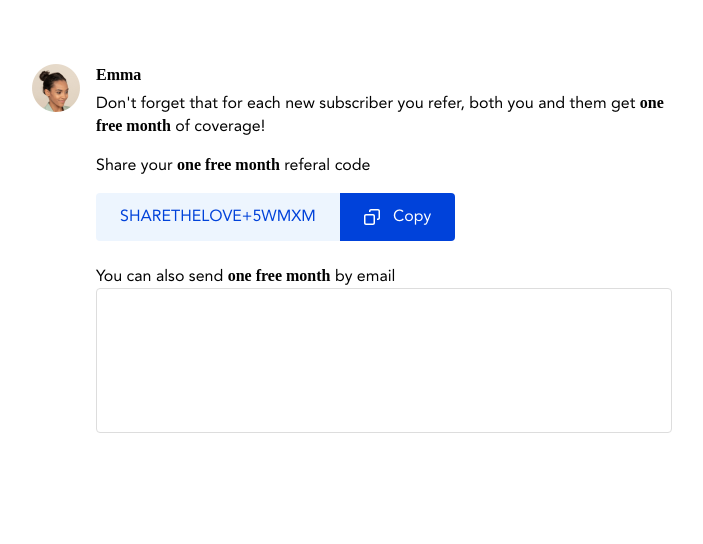
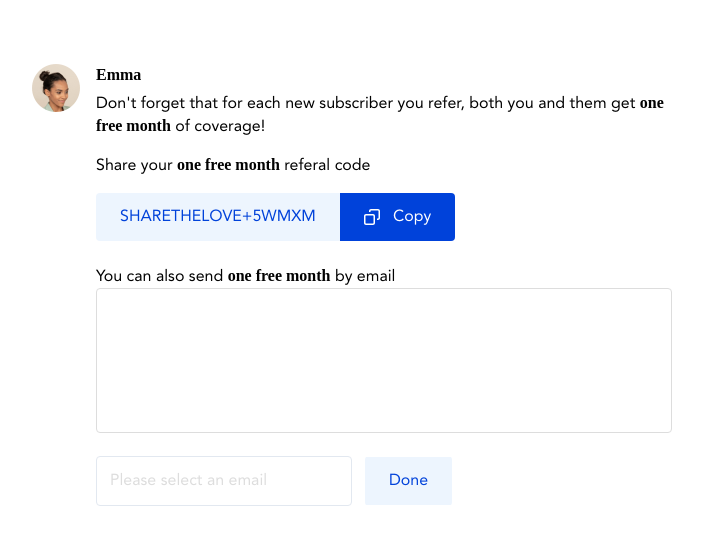
Before and after one commit to FaXaq/test_lk, a Vue app: page / in a window 1280 px wide. Shown: the top 544 px of the page, without its empty margins (288-991 px from the left). Built offline with nearby package versions, Linux system fonts and the light colour scheme; a web font is replaced by a local one.

Commit message:
Add select & secondary button (TODO: select icon)

```diff
--- a/src/components/commons/Btn.vue
+++ b/src/components/commons/Btn.vue
@@ -4,8 +4,15 @@
       <p>{{ preText }}</p>
     </div>
     <button class="cursor-inherit" @click="$emit('click')">
-      <div class="py-luko-sm px-luko-lg bg-luko-blue text-white flex items-center">
-        <div class="mr-luko-sm">
+      <div
+        class="py-luko-sm px-luko-lg flex items-center"
+        :class="{
+          'bg-luko-blue': !secondary,
+          'text-white': !secondary,
+          'bg-luko-blue-light': secondary,
+          'text-luko-blue': secondary
+        }">
+        <div v-if="withIcon" class="mr-luko-sm">
           <slot name="icon"/>
         </div>
         <div>
@@ -22,6 +29,12 @@ export default Vue.extend({
   props: {
     preText: {
       required: false
+    },
+    withIcon: {
+      default: false
+    },
+    secondary: {
+      default: false
     }
   }
 });
--- /dev/null
+++ b/src/components/commons/Slct.vue
@@ -0,0 +1,52 @@
+<template>
+  <div class="w-64 relative">
+    <p
+      class="cursor-default border border-lk-blue px-luko-sm py-luko-sm rounded flex"
+      :class="{ 'text-luko-gray': selectedIndex < 0 }"
+      @click="toggleOpen()"
+    >
+      <span>{{ options[selectedIndex] ? options[selectedIndex] : "Please select an email" }}</span>
+    </p>
+    <ul class="absolute b-0 shadow w-full max-h-64 overflow-auto" v-if="open">
+      <li
+        class="px-luko-md py-luko-sm cursor-default"
+        v-for="(option, index) in options"
+        :key="option"
+        @click="() => {
+          toggleOpen()
+          $emit('update', index)
+        }"
+      >
+        {{ option }}
+      </li>
+    </ul>
+  </div>
+</template>
+
+<script lang="ts">
+import Vue from 'vue'
+export default Vue.extend({
+  props: {
+    options: {
+      required: true,
+      type: Array
+    },
+    selectedIndex: {
+      required: true,
+      type: Number
+    }
+  },
+
+  data() {
+    return {
+      open: false
+    }
+  },
+
+  methods: {
+    toggleOpen() {
+      this.open = !this.open
+    }
+  }
+})
+</script>
--- a/src/views/Home.vue
+++ b/src/views/Home.vue
@@ -6,21 +6,23 @@
         <h5 class="font-luko-bold font-bold mb-luko-xs">Emma</h5>
         <p class="mb-luko-md">
           Don't forget that for each new subscriber you refer, both you and them get
-          <strong
-            class="font-luko-bold"
-          >one free month</strong> of coverage!
+          <strong class="font-luko-bold">one free month</strong>
+          of coverage!
         </p>
         <p>
           Share your
           <strong class="font-luko-bold">one free month</strong> referal code
         </p>
         <div class="mt-luko-md mb-luko-lg flex">
-          <Btn :preText="referalCode" class="cursor-copy" @click="copyReferalCode">
+          <Btn :preText="referalCode" :withIcon="true" class="cursor-copy" @click="copyReferalCode">
             <template v-slot:icon>
               <CopyIcon/>
             </template>
-            <template>
+            <template v-if="canCopy">
               <p>Copy</p>
+            </template>
+            <template v-if="hasCopied">
+              <p>Copied !</p>
             </template>
           </Btn>
         </div>
@@ -28,7 +30,15 @@
           You can also send
           <strong class="font-luko-bold">one free month</strong> by email
         </p>
-        <TxtArea :value="inputEmails" @update="(v) => inputEmails = v"/>
+        <TxtArea class="mb-luko-md" :value="inputEmails" @update="(v) => inputEmails = v"/>
+        <div class="flex">
+          <Slct :options="emails" @update="(v) => selectedEmailIndex = v" :selectedIndex="selectedEmailIndex" />
+          <Btn class="cursor-pointer ml-luko-sm" :secondary="true">
+            <template>
+              <p>Done</p>
+            </template>
+          </Btn>
+        </div>
       </div>
     </div>
   </div>
@@ -37,6 +47,7 @@
 <script lang="ts">
 import Vue from "vue";
 import Btn from "@/components/commons/Btn.vue";
+import Slct from "@/components/commons/Slct.vue";
 import TxtArea from "@/components/commons/TxtArea.vue";
 import CopyIcon from "@/assets/icons/Copy.vue";
 
@@ -44,17 +55,26 @@ export default Vue.extend({
   components: {
     Btn,
     TxtArea,
+    Slct,
     CopyIcon
   },
   data() {
     return {
       referalCode: "SHARETHELOVE+5WMXM",
-      inputEmails: ""
+      inputEmails: "",
+      canCopy: true,
+      hasCopied: false,
+      selectedEmailIndex: -1
     };
   },
   computed: {
     emails(): string[] {
-      return this.inputEmails.replace(" ", "").split(";");
+      // trim whitespace, split and filter out empty elements
+      return this.inputEmails.replace(" ", "").split(";").filter(e => e !== "");
+    },
+
+    selectedEmail(): string | undefined {
+      return this.emails[this.selectedEmailIndex]
     }
   },
   methods: {
@@ -73,9 +93,23 @@ export default Vue.extend({
       fakeInput.select();
       fakeInput.setSelectionRange(0, 99999);
       // copy
-      document.execCommand("copy");
+      try {
+        document.execCommand("copy");
+        this.canCopy = false;
+        this.hasCopied = true;
+        setTimeout(() => {
+          this.canCopy = true;
+          this.hasCopied = false;
+        }, 1000)
+      } catch(e) {
+        console.error("Couldn't copy.");
+      }
       // remove element
       document.body.removeChild(fakeInput);
+    },
+
+    sendEmail() {
+      console.log(this.selectedEmail)
     }
   }
 });
--- a/tailwind.config.js
+++ b/tailwind.config.js
@@ -16,7 +16,10 @@ module.exports = {
       },
       height: {
         "luko-sm": "16px",
-        "luko-md": "48px",
+        "luko-md": "48px"
+      },
+      maxHeight: {
+        "luko-64": "16rem"
       },
       width: {
         "luko-sm": "16px",
```
